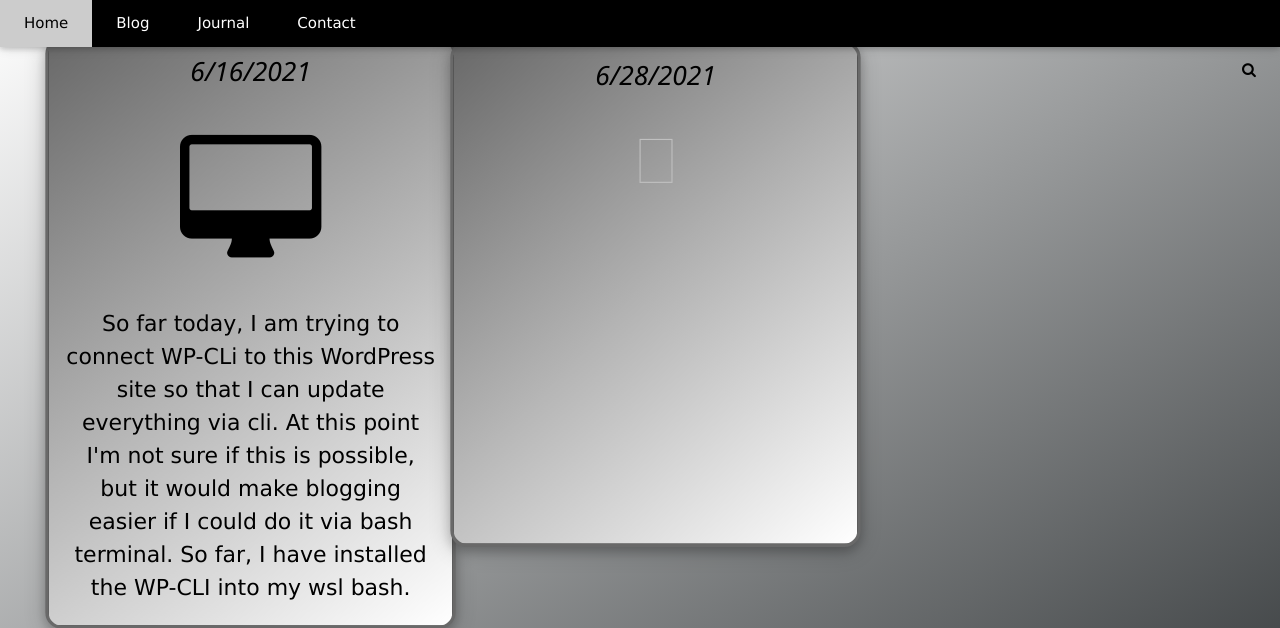
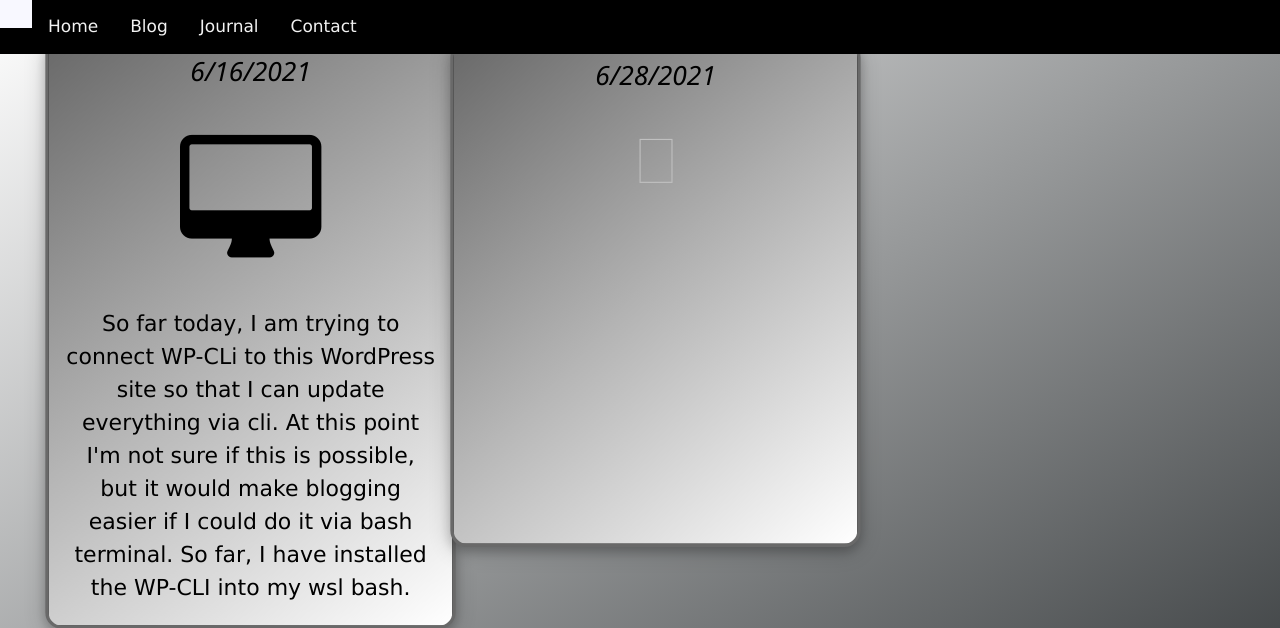
Before and after one commit to s501094/s501094.github.io, a PHP site: page /Blog/Posts/index.html in a window 1280 px wide. Shown: the top 628 px of the page. Run offline with PHP 8.4, Linux system fonts and the light colour scheme.

Commit message:
removing drop down from nav bar

```diff
--- a/Blog/Posts/index.html
+++ b/Blog/Posts/index.html
@@ -16,15 +16,14 @@
 
 <body>
     <!--Nav Bar at the top-->
-    <div class="w3-top">
-        <div class="w3-bar w3-black w3-card">
-            <a class="w3-bar-item w3-button w3-padding-large w3-hide-medium w3-hide-large w3-right" href="javascript:void(0)" onclick="myFunction()" title="Toggle Navigation Menu"><i class="fa fa-bars"></i></a>
-            <a href="https://s501094.github.io/" class="w3-bar-item w3-button w3-padding-large">Home</a>
-            <a href="/Blog/Posts/index.html" class="w3-bar-item w3-button w3-padding-large w3-hide-small">Blog</a>
-            <a href="/Journal" class="w3-bar-item w3-button w3-padding-large w3-hide-small">Journal</a>
-            <a href="/Contacts" class="w3-bar-item w3-button w3-padding-large w3-hide-small">Contact</a>
+    <div class="topnav">
+        <div class="topnav-bar">
+            <a class="active" href="javascript:void(0)" onclick="myFunction()" title="Toggle Navigation Menu">
+            <a href="/" >Home</a>
+            <a href="/Blog/Posts/index.html" >Blog</a>
+            <a href="/Journal" >Journal</a>
+            <a href="/Contacts" >Contact</a>
         </div>
-        <a href="javascript:void(0)" class="w3-padding-large w3-hover-red w3-hide-small w3-right"><i class="fa fa-search"></i></a>
     </div>
 
     <!-- Navbar on small screens (remove the onclick attribute if you want the navbar to always show on top of the content when clicking on the links) -->
--- a/css/style.css
+++ b/css/style.css
@@ -1,4 +1,4 @@
-body {
+body{
     background: linear-gradient(to left top, #313537, white) fixed;
     background-repeat: no-repeat;
     background-size: cover;
@@ -7,7 +7,7 @@ body {
     justify-content: center;
     margin:0;
 }
-/* Add a black background color to the top navigation */
+/* mapping are for the top nav bar */
 .topnav {
     background-color: #333;
     overflow: hidden;
@@ -16,6 +16,7 @@ body {
     width: 100%;
     z-index: 1;
   }
+  /* Add a black background color to the top navigation */
   .topnav-bar{
       background-color:black;
       box-shadow: 0 2px 5px 0 rgb(0 0 0 / 16%), 0 2px 10px 0 rgb(0 0 0 / 12%);
--- a/index.html
+++ b/index.html
@@ -19,7 +19,7 @@
     <!--Nav Bar at the top-->
     <div class="topnav">
         <div class="topnav-bar">
-            <a class="active" href="javascript:void(0)" onclick="myFunction()" title="Toggle Navigation Menu"><i class="fa fa-bars"></i></a>
+            <a class="active" href="javascript:void(0)" onclick="myFunction()" title="Toggle Navigation Menu">
             <a href="/" >Home</a>
             <a href="/Blog/Posts/index.html" >Blog</a>
             <a href="/Journal" >Journal</a>
```
